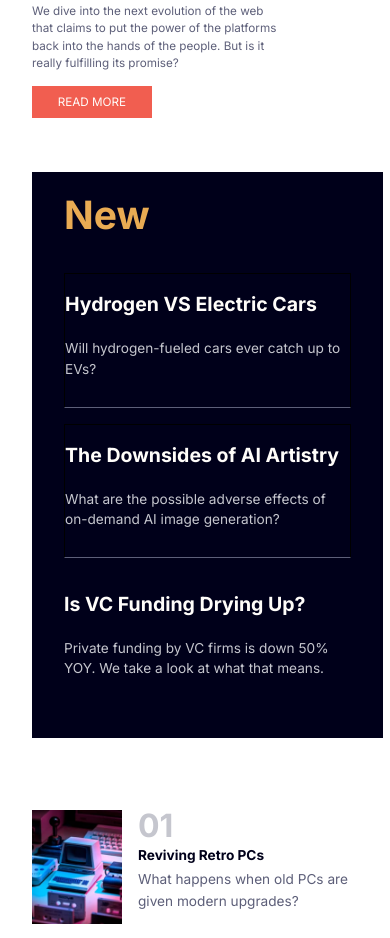
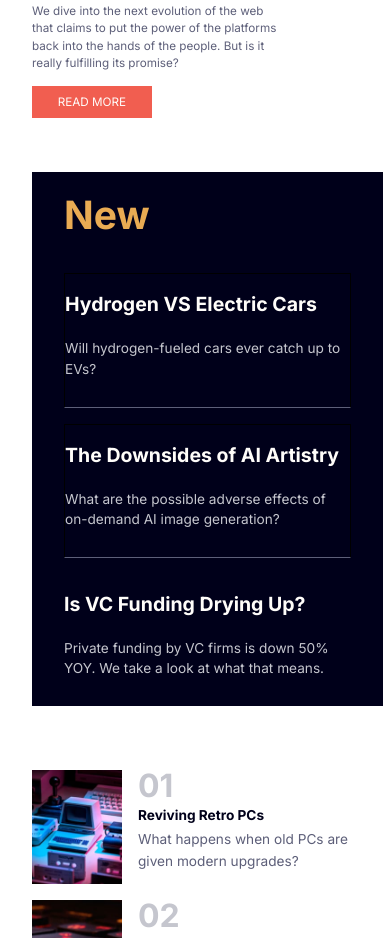
Before and after one commit to Mukulkms/new-homepage, a plain HTML site: page index.html in a window 390 px wide. Shown: the part 544-1482 px from the top of the page. Drawn offline with Linux system fonts and the light colour scheme.

Commit message:
Update style.css

```diff
--- a/style.css
+++ b/style.css
@@ -314,10 +314,10 @@ margin: 0.5em 2em;
     margin: 1em 0 0 0;
 }
 .news{
-    margin: 0.5em 2em;
+    margin: 2em 2em 0 2em;
     height: fit-content;
     width: 90%;
-    padding: 0 2em 2em 2em;
+    padding: 0 2em;
 
     line-height: 4em;
 }
```
